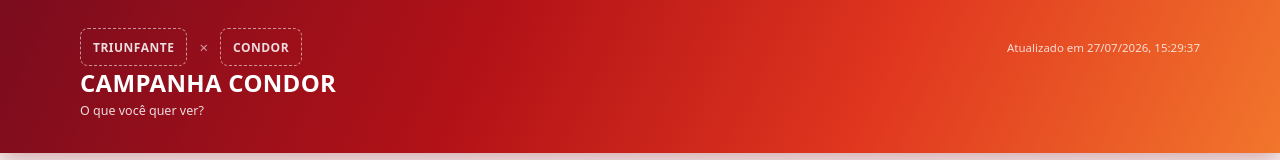
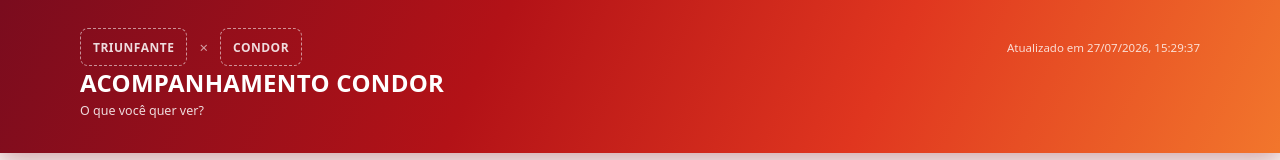
Before and after one commit to camis-dev/acompanhamento-condor, a plain HTML site: page index.html in a window 1280 px wide. Shown: the top 160 px of the page. Drawn offline with Linux system fonts and the light colour scheme.

Commit message:
Padroniza titulo/h1 para "Acompanhamento Condor" nas 4 paginas
Repo ja tinha sido renomeado de campanha-condor para acompanhamento-condor
(convencao de nome dos projetos irmaos), mas o <title>/<h1> das paginas
ainda estava com o nome antigo "Campanha Condor".

```diff
--- a/index.html
+++ b/index.html
@@ -3,7 +3,7 @@
 <head>
 <meta charset="UTF-8">
 <meta name="viewport" content="width=device-width, initial-scale=1">
-<title>Campanha Condor</title>
+<title>Acompanhamento Condor</title>
 <link rel="stylesheet" href="style.css">
 </head>
 <body>
@@ -17,7 +17,7 @@
       </div>
       <div class="hero-meta">Atualizado em <span id="atualizadoEm">—</span></div>
     </div>
-    <h1>Campanha Condor</h1>
+    <h1>Acompanhamento Condor</h1>
     <div class="sub">O que você quer ver?</div>
   </div>
 </div>
```
Also changed, not shown: casa-de-mae.html (+1 -1 lines), categorias.html (+1 -1 lines), visao-geral.html (+1 -1 lines).
